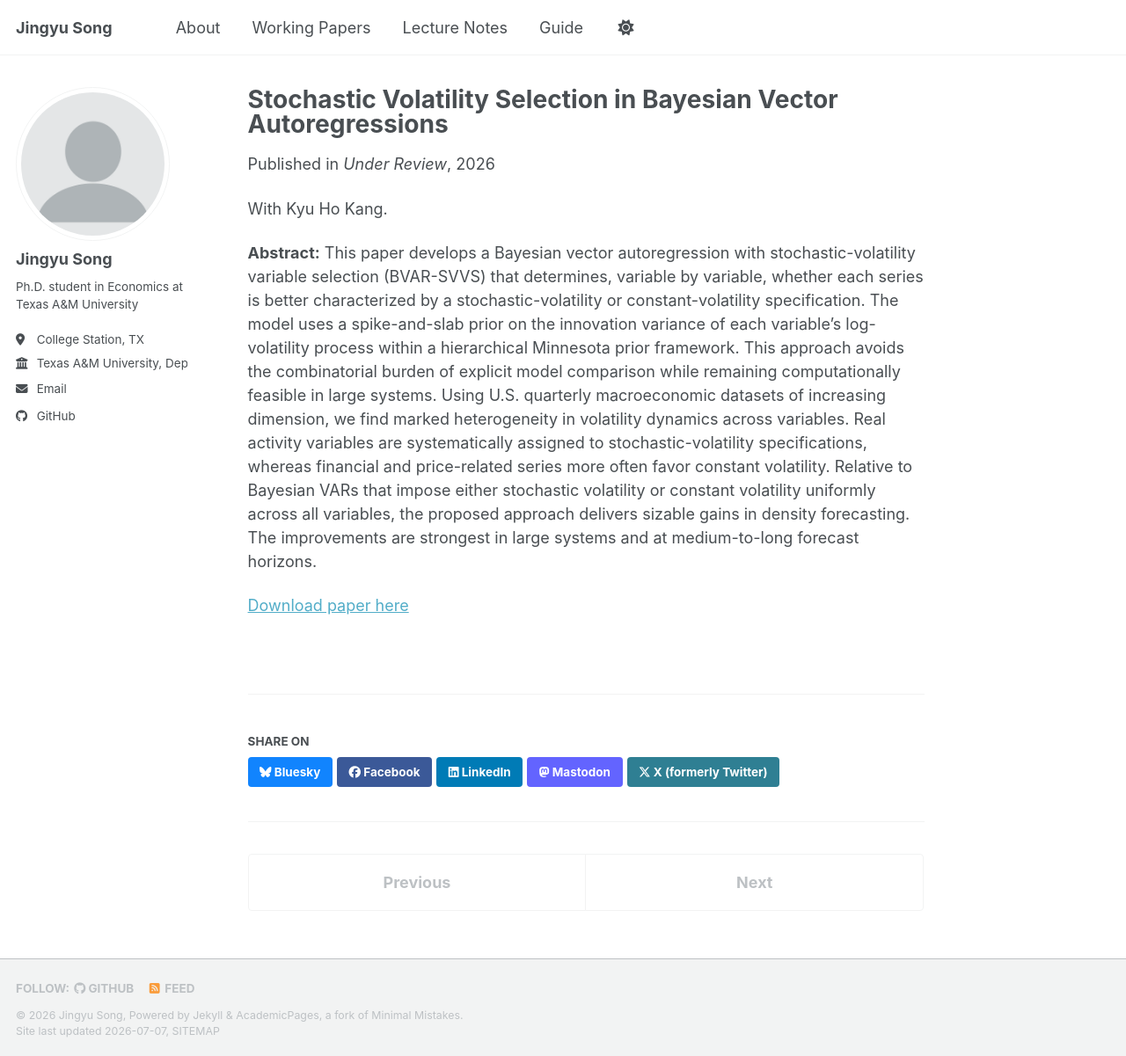
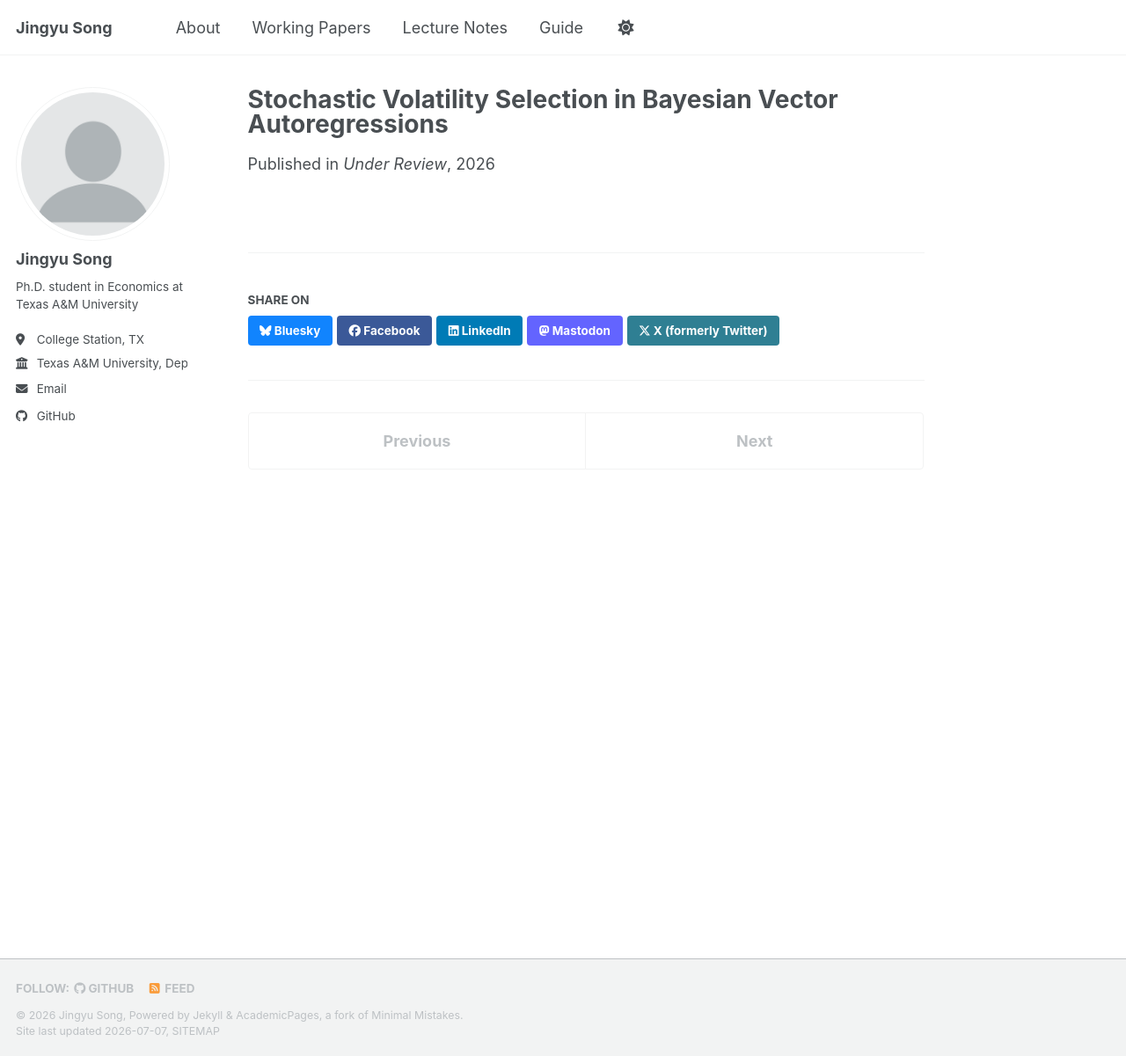
Before and after one commit to Jingyu-96/Jingyu-96.github.io, a Jekyll site: the page built from _publications/2026-01-01-bvar-svvs.md, in a window 1280 px wide and 1201 px high. Shown: the whole window at 88% size. Built offline with Jekyll 4.4.1, drawn with Linux system fonts in a browser that asks for light colours; a style sheet for code colours, icons or effects is not loaded.

Commit message:
Update 2026-01-01-bvar-svvs.md

```diff
--- a/_publications/2026-01-01-bvar-svvs.md
+++ b/_publications/2026-01-01-bvar-svvs.md
@@ -1,27 +1,10 @@
 ---
 title: "Stochastic Volatility Selection in Bayesian Vector Autoregressions"
 collection: publications
-category: papers
+category: under_review
 permalink: /publication/bvar-svvs
-excerpt: 'Develops a Bayesian VAR with stochastic-volatility variable selection (BVAR-SVVS) that determines, variable by variable, whether each series is better characterized by a stochastic-volatility or constant-volatility specification.'
+excerpt: 'With Kyu Ho Kang. This paper develops a Bayesian vector autoregression with stochastic-volatility variable selection (BVAR-SVVS) that determines, variable by variable, whether each series is better characterized by a stochastic-volatility or constant-volatility specification. The model uses a spike-and-slab prior on the innovation variance of each variable''s log-volatility process within a hierarchical Minnesota prior framework. This approach avoids the combinatorial burden of explicit model comparison while remaining computationally feasible in large systems. Using U.S. quarterly macroeconomic datasets of increasing dimension, we find marked heterogeneity in volatility dynamics across variables. Real activity variables are systematically assigned to stochastic-volatility specifications, whereas financial and price-related series more often favor constant volatility. Relative to Bayesian VARs that impose either stochastic volatility or constant volatility uniformly across all variables, the proposed approach delivers sizable gains in density forecasting. The improvements are strongest in large systems and at medium-to-long forecast horizons.'
 date: 2026-05-01
 venue: 'Under Review'
 paperurl: '/files/BVAR_SVVS_Manuscript_v12.pdf'
 ---
-With Kyu Ho Kang.
-
-**Abstract:** This paper develops a Bayesian vector autoregression with stochastic-volatility
-variable selection (BVAR-SVVS) that determines, variable by variable, whether each series is
-better characterized by a stochastic-volatility or constant-volatility specification. The model
-uses a spike-and-slab prior on the innovation variance of each variable's log-volatility process
-within a hierarchical Minnesota prior framework. This approach avoids the combinatorial burden
-of explicit model comparison while remaining computationally feasible in large systems. Using
-U.S. quarterly macroeconomic datasets of increasing dimension, we find marked heterogeneity in
-volatility dynamics across variables. Real activity variables are systematically assigned to
-stochastic-volatility specifications, whereas financial and price-related series more often
-favor constant volatility. Relative to Bayesian VARs that impose either stochastic volatility
-or constant volatility uniformly across all variables, the proposed approach delivers sizable
-gains in density forecasting. The improvements are strongest in large systems and at
-medium-to-long forecast horizons.
-
-[Download paper here]({{ site.url }}{{ site.baseurl }}/files/BVAR_SVVS_Manuscript_v12.pdf)
```
